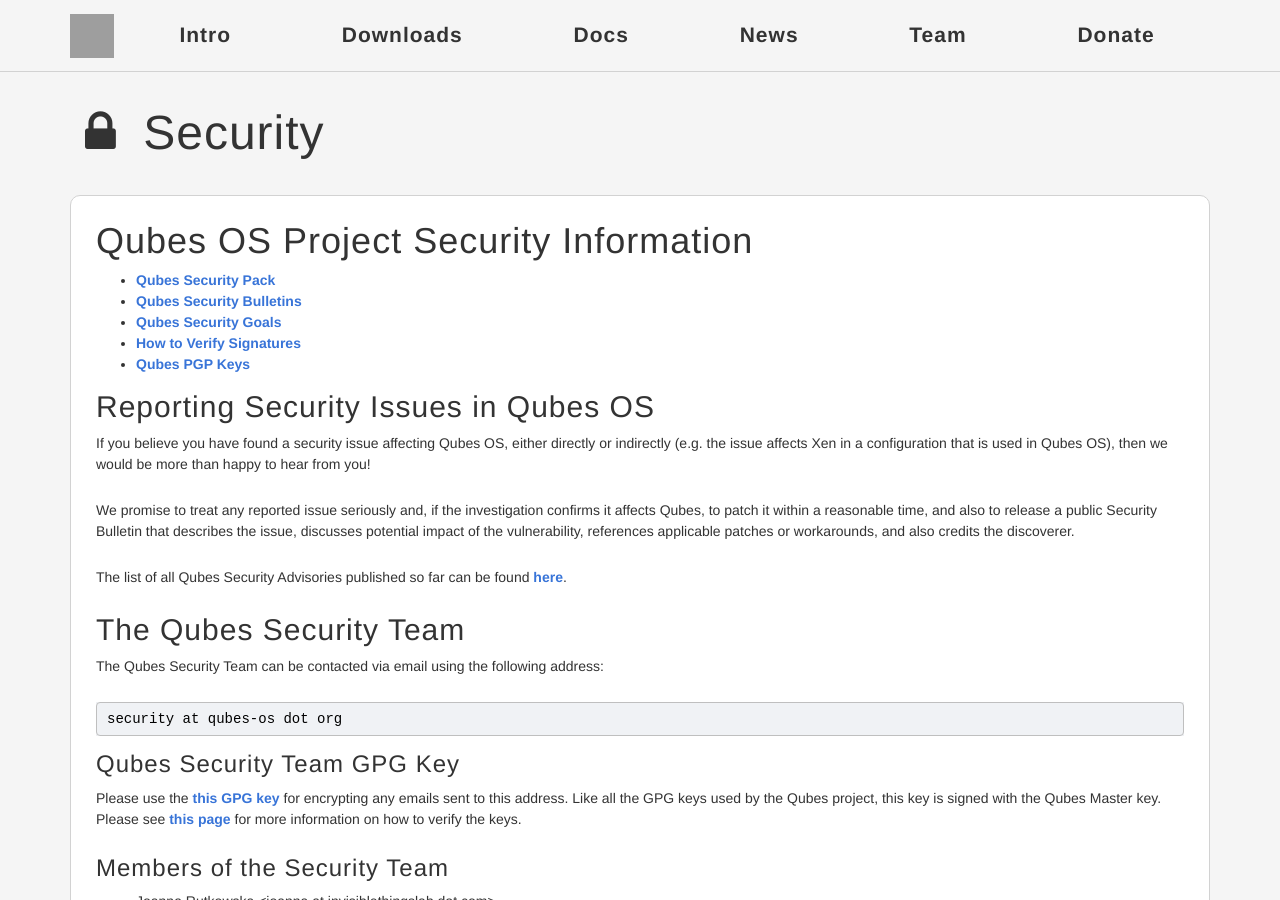
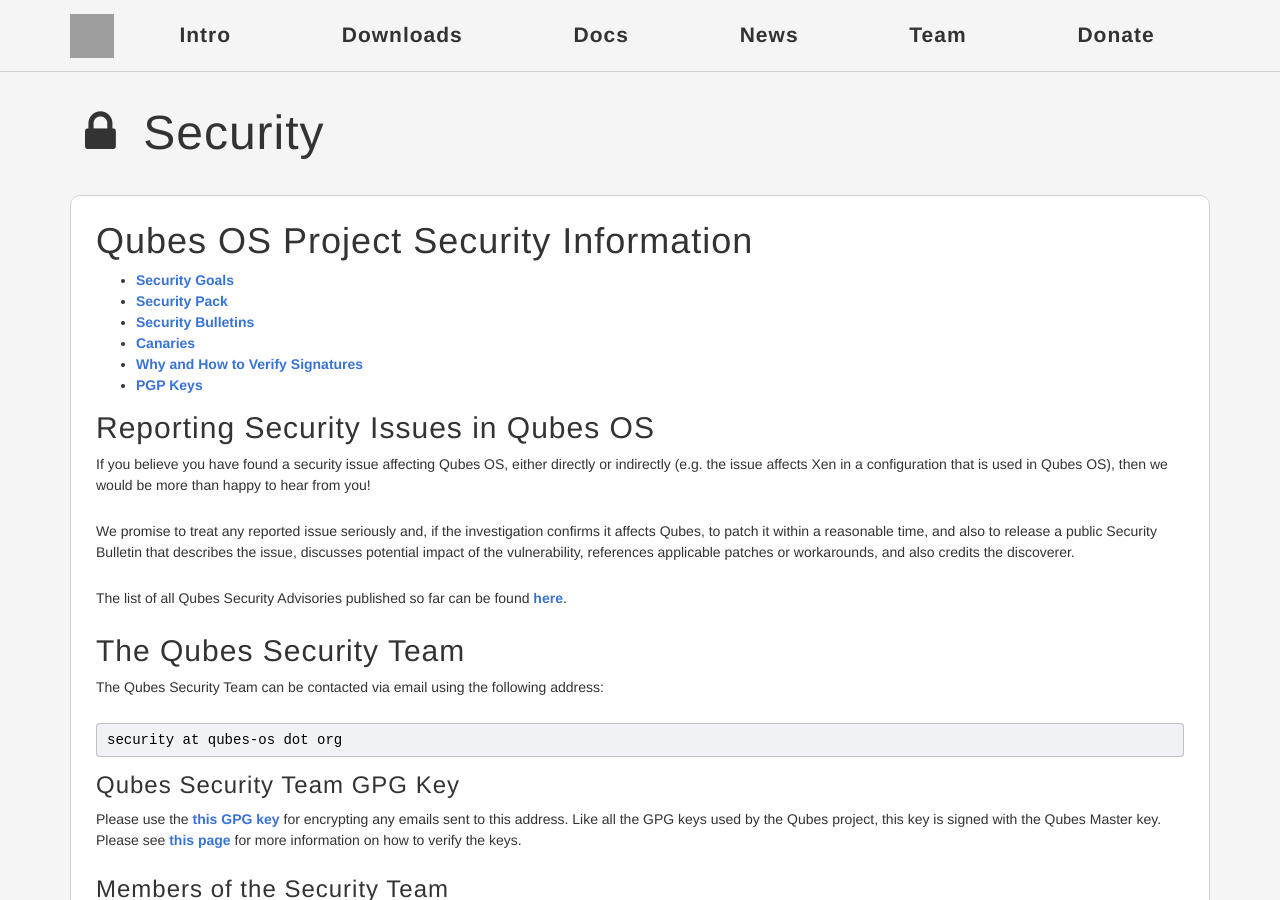
Before and after one commit to QubesOS/qubesos.github.io, a Jekyll site: the page built from pages/security.md, in a window 1280 px wide and 900 px high. Built offline with Jekyll 4.4.1, drawn with Linux system fonts in a browser that asks for light colours; some web fonts are replaced; grey boxes are pictures that could not be loaded.

Commit message:
Update links from Security main page

```diff
--- a/pages/security.md
+++ b/pages/security.md
@@ -17,11 +17,12 @@ redirect_from:
 Qubes OS Project Security Information
 =====================================
 
--   [Qubes Security Pack](/doc/security-pack/)
--   [Qubes Security Bulletins](/doc/security-bulletins/)
--   [Qubes Security Goals](/doc/security-goals/)
--   [How to Verify Signatures](/doc/verifying-signatures/)
--   [Qubes PGP Keys](http://keys.qubes-os.org/keys/)
+-   [Security Goals](/doc/security-goals/)
+-   [Security Pack](/doc/security-pack/)
+-   [Security Bulletins](/doc/security-bulletins/)
+-   [Canaries](/doc/canaries/)
+-   [Why and How to Verify Signatures](/doc/verifying-signatures/)
+-   [PGP Keys](http://keys.qubes-os.org/keys/)
 
 Reporting Security Issues in Qubes OS
 -------------------------------------
```
